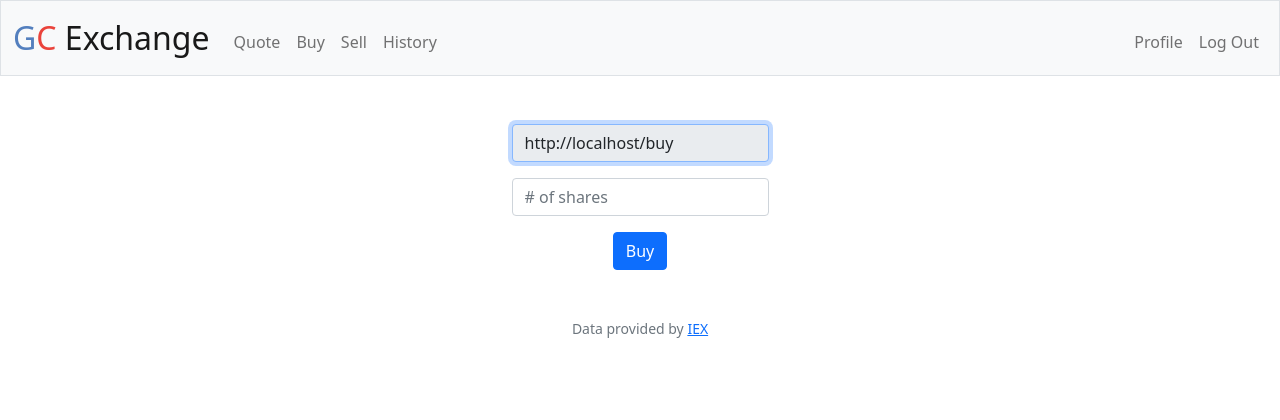
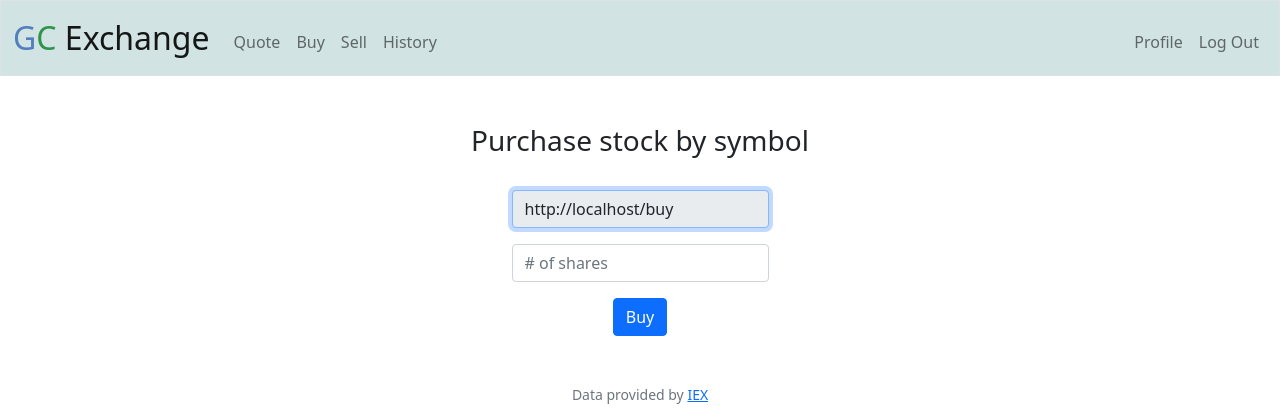
Before and after one commit to zerohandles/finance, a Flask app: page /buy in a window 1280 px wide. Shown: the top 420 px of the page. Run offline with Flask 2, Linux system fonts and the light colour scheme; a user stored in the database is signed in; some libraries are stand-ins or nearby versions.

Commit message:
Updated nav bar and added page titles

```diff
--- a/templates/buy.html
+++ b/templates/buy.html
@@ -5,9 +5,11 @@
 {% endblock %}
 
 {% block main %}
+<h3 class="title">Purchase stock by symbol</h3>
+<br>
 <form action="/buy" method="post">
     <div class="mb-3">
-        <input autocomplete="off" autofocus class="form-control mx-auto w-auto" id="symbol" name="symbol" placeholder="Company symbol" type="text" value="">
+        <input autocomplete="no" autofocus class="form-control mx-auto w-auto" id="symbol" name="symbol" placeholder="Company symbol" type="text" value="">
     </div>
     <div class="mb-3">
         <input class="form-control mx-auto w-auto" id="shares" name="shares" placeholder="# of shares" type="number" step="0.01">
--- a/templates/history.html
+++ b/templates/history.html
@@ -5,6 +5,8 @@
 {% endblock %}
 
 {% block main %}
+<h3 class="title">My Trade History</h3>
+<br>
 <table class="table indexTB">
     <thead>
         <th scope="col">Symbol</th>
--- a/templates/index.html
+++ b/templates/index.html
@@ -5,6 +5,8 @@
 {% endblock %}
 
 {% block main %}
+    <h3 class="title">My Portfolio</h3>
+    <br>
     <table class="table indexTB">
         <thead>
             <th scope="col">Symbol</th>
@@ -34,6 +36,8 @@
                     </td>
                 </tr>
             {% endfor %}
+            <tfoot>
+
                 <tr>
                     <td colspan="4" style="font-weight: bold; text-align: right;">Cash</td>
                     <td>{{ cash | usd }}</td>
@@ -42,6 +46,7 @@
                     <td colspan="4" style="font-weight: bold; text-align: right;">TOTAL</td>
                     <td>{{ net | usd }}</td>
                 </tr>
+            </tfoot>
         </tbody>
     </table>
 {% endblock %}
--- a/templates/layout.html
+++ b/templates/layout.html
@@ -22,9 +22,9 @@
 
     <body>
 
-        <nav class="bg-light border navbar navbar-expand-md navbar-light">
+        <nav class="border navbar navbar-expand-md navbar-light sticky-top" style="background-color: #d1e3e2;">
             <div class="container-fluid">
-                <a class="navbar-brand" href="/"><span class="blue">G</span><span class="red">C</span> Exchange</a>
+                <a class="navbar-brand" href="/"><span class="blue">G</span><span class="green">C</span> Exchange</a>
                 <button aria-controls="navbar" aria-expanded="false" aria-label="Toggle navigation" class="navbar-toggler" data-bs-target="#navbar" data-bs-toggle="collapse" type="button">
                     <span class="navbar-toggler-icon"></span>
                 </button>
--- a/templates/quote.html
+++ b/templates/quote.html
@@ -5,6 +5,8 @@
 {% endblock %}
 
 {% block main %}
+<h3 class="title">Request a Quote</h3>
+<br>
 <form action="/quote" method="post">
     <div class="mb-3">
         <input autocomplete="off" autofocus class="form-control mx-auto w-auto" id="symbol" name="symbol" placeholder="Symbol" type="text">
--- a/templates/sell.html
+++ b/templates/sell.html
@@ -5,6 +5,8 @@
 {% endblock %}
 
 {% block main %}
+    <h3 class="title">Sell Existing Shares</h3>
+    <br>
     <form action="/sell" method="post">
         <div class="mb-3">
             <select class="form-select mx-auto w-auto active" name="symbol" id="symbol" placeholder="Select a stock">
```
Also changed, not shown: finance.db. Lines whose indentation alone changed are shown as unchanged.
